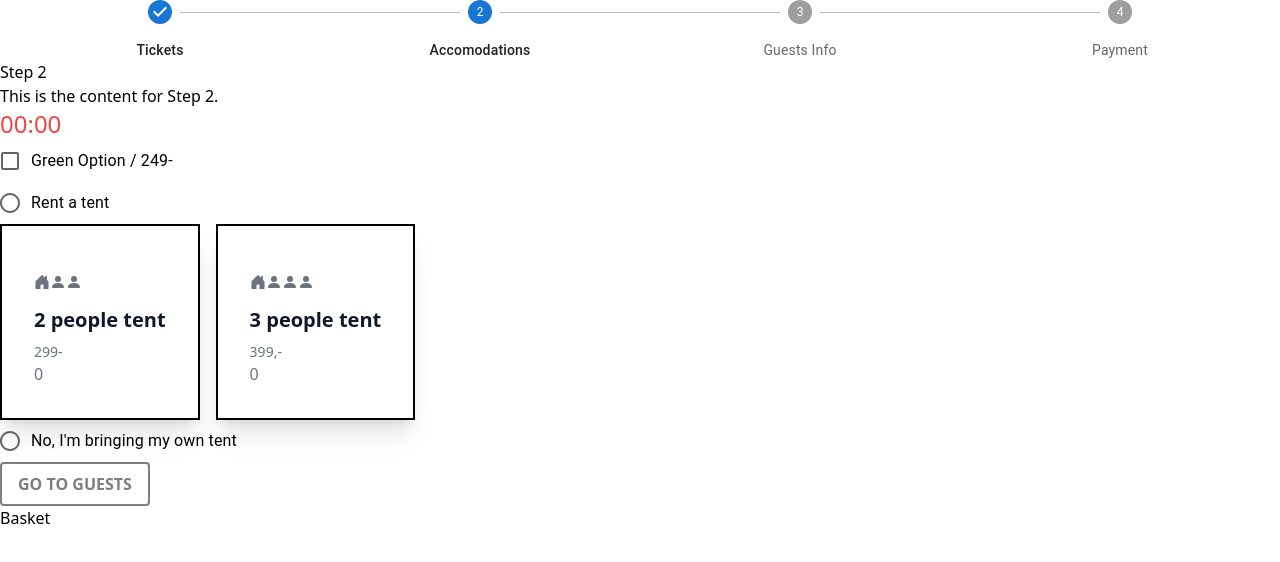
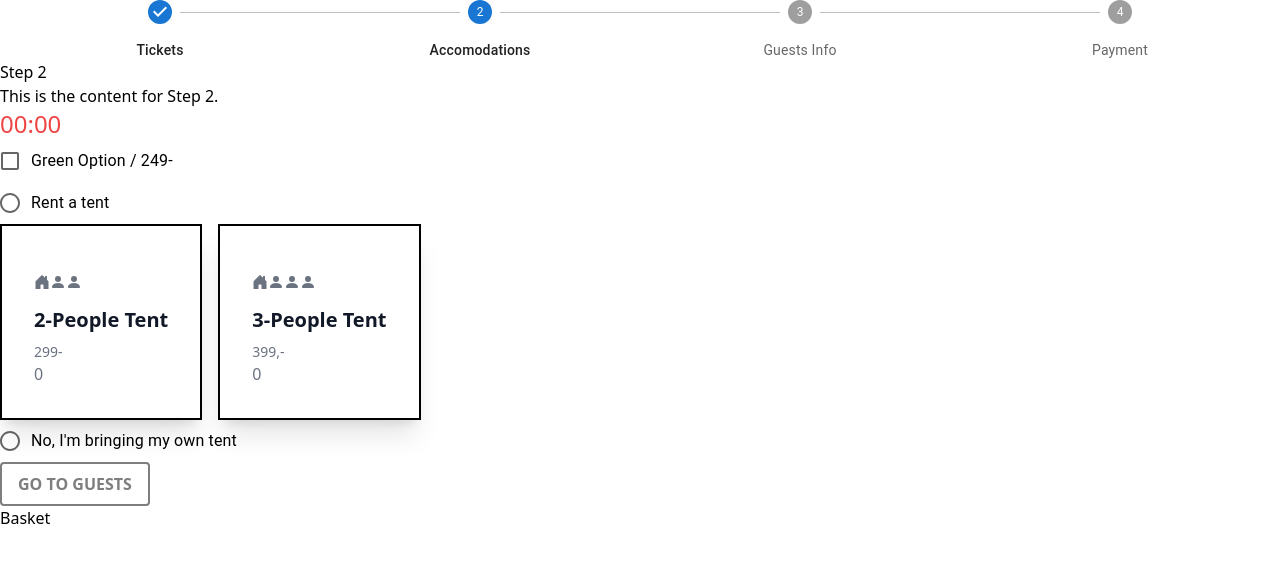
Before and after one commit to rossosofia/frontend_foofest_exam_sofia, a Next.js app: page /accomodations in a window 1280 px wide. Shown: the top 562 px of the page. Built offline with nearby package versions, Linux system fonts and the light colour scheme.

Commit message:
clean up and add some comments

```diff
--- a/src/components/TentCard.jsx
+++ b/src/components/TentCard.jsx
@@ -1,37 +1,21 @@
-import { useContext, useEffect } from "react";
-import { StoreContext, DispatchContext } from "@/context/storeContext";
-
+import { useContext} from "react";
+import { StoreContext } from "@/context/storeContext";
 import CalculateTents from "./CalculateTentss";
 
+//this component is to display the number of tents that we get from calculateTents function
+
 export default function TentCardNoOption() {
-  const dispatch = useContext(DispatchContext);
+
   const state = useContext(StoreContext);
-
-  const twoTent = state.tentBasket.find((tent) => tent.tentName === "2PERSON");
-  const threeTent = state.tentBasket.find(
-    (tent) => tent.tentName === "3PERSON"
-  );
-  const hasTent = state.tentBasket.some((tent) => tent.hasTent);
 
   //im getting all the amount of tickets from the basket
   function getTotalBasketTickets() {
-    return state.ticketBasket.reduce(
-      (total, ticket) => total + ticket.amount,
-      0
-    );
+    return state.ticketBasket.reduce((total, ticket) => total + ticket.amount, 0 );
   }
 
   const totalBasketTickets = getTotalBasketTickets();
-  const { num2PersonTents } = CalculateTents(totalBasketTickets);
-  const { num3PersonTents } = CalculateTents(totalBasketTickets);
+  const { num2PersonTents , num3PersonTents } = CalculateTents(totalBasketTickets);
 
-  const getTotalBasketTents = () => {
-    return state.tentBasket.reduce((total, tent) => total + tent.tentAmount, 0);
-  };
-
-  const totalBasketTents = getTotalBasketTents();
-  //   const maxTents = Math.floor(totalBasketTickets / 3) + Math.floor((totalBasketTickets % 3) / 2);
-  const tents = CalculateTents(totalBasketTickets);
 
   return (
     <section className={`flex gap-4 flex-wrap `}>
@@ -74,7 +58,7 @@ export default function TentCardNoOption() {
           </div>
 
           <h3 className="mt-4 text-lg font-bold text-gray-900 sm:text-xl">
-            2 people tent
+            2-People Tent
           </h3>
 
           <p className="mt-2 hidden text-sm sm:block">299-</p>
@@ -132,7 +116,7 @@ export default function TentCardNoOption() {
           </div>
 
           <h3 className="mt-4 text-lg font-bold text-gray-900 sm:text-xl">
-            3 people tent
+            3-People Tent
           </h3>
 
           <p className="mt-2 hidden text-sm sm:block">399,-</p>
```
